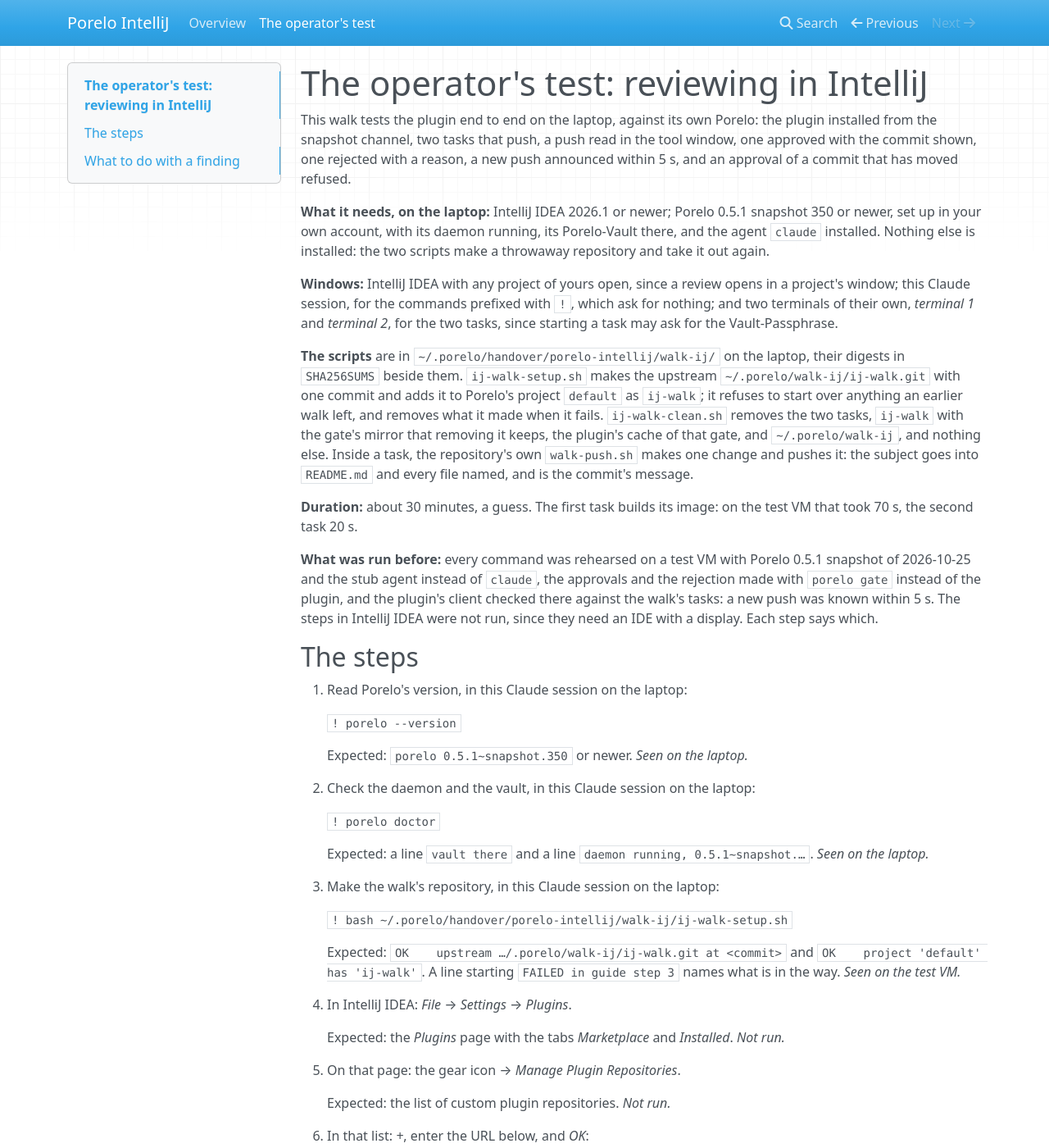
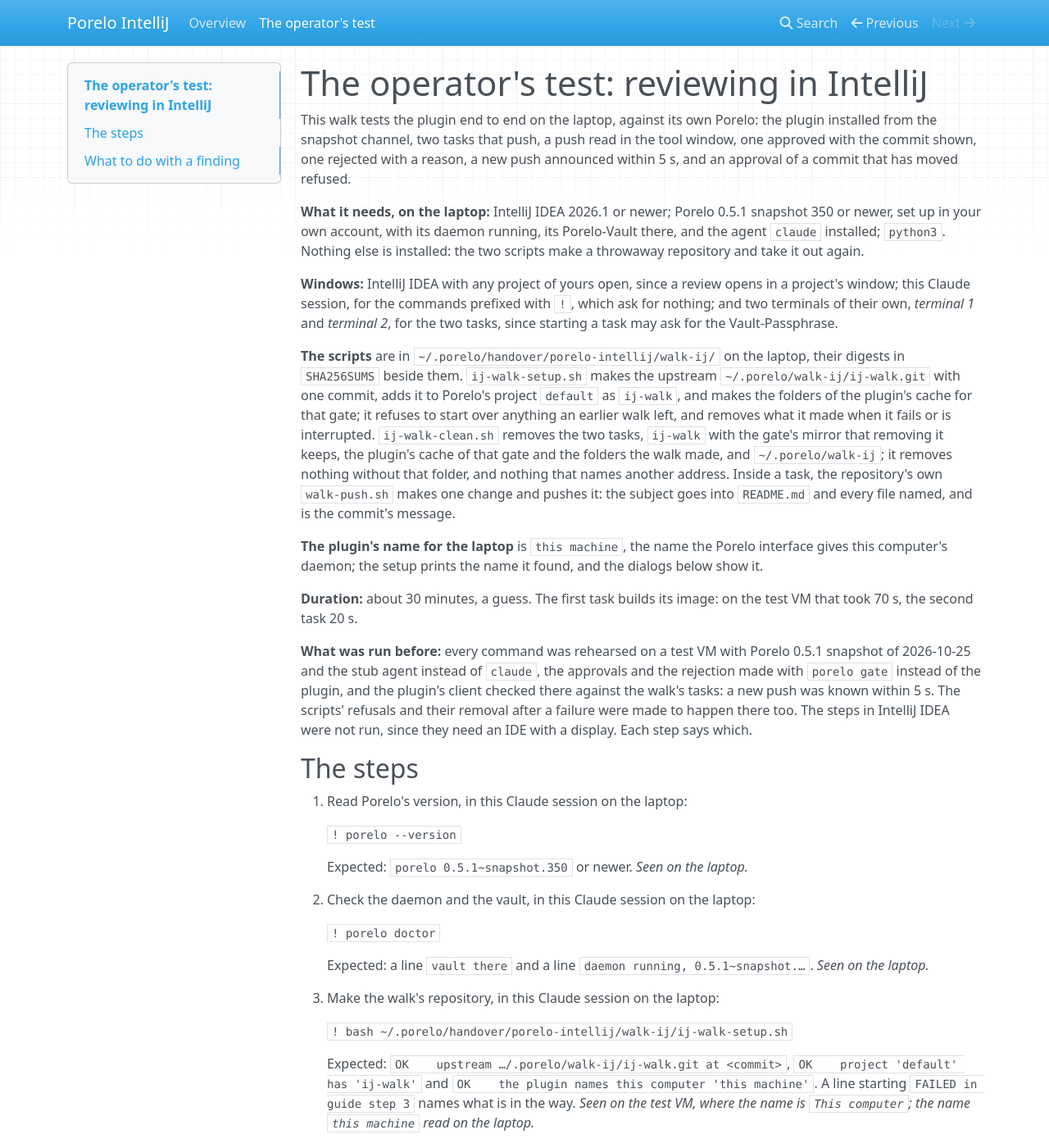
Before and after one commit to porelo-ai/porelo-intellij, an MkDocs documentation site: the page built from doc/operator-test.md, in a window 1280 px wide and 1400 px high. Shown: the whole window at 82% size. Built offline with MkDocs 1.6.1, drawn with Linux system fonts in a browser that asks for light colours; nearby versions of some CDN libraries; some of the changed text lies outside the part shown.

Commit message:
One action per step in the walk, with the laptop's machine name [skip ci]
Assisted-by: Claude Code, claude-opus-5-5

````diff
--- a/doc/operator-test.md
+++ b/doc/operator-test.md
@@ -5,28 +5,33 @@ snapshot channel, two tasks that push, a push read in the tool window, one appro
 rejected with a reason, a new push announced within 5 s, and an approval of a commit that has moved refused.
 
 **What it needs, on the laptop:** IntelliJ IDEA 2026.1 or newer; Porelo 0.5.1 snapshot 350 or newer, set up in your
-own account, with its daemon running, its Porelo-Vault there, and the agent `claude` installed. Nothing else is
-installed: the two scripts make a throwaway repository and take it out again.
+own account, with its daemon running, its Porelo-Vault there, and the agent `claude` installed; `python3`. Nothing
+else is installed: the two scripts make a throwaway repository and take it out again.
 
 **Windows:** IntelliJ IDEA with any project of yours open, since a review opens in a project's window; this Claude
 session, for the commands prefixed with `!`, which ask for nothing; and two terminals of their own, *terminal 1* and
 *terminal 2*, for the two tasks, since starting a task may ask for the Vault-Passphrase.
 
 **The scripts** are in `~/.porelo/handover/porelo-intellij/walk-ij/` on the laptop, their digests in `SHA256SUMS`
-beside them. `ij-walk-setup.sh` makes the upstream `~/.porelo/walk-ij/ij-walk.git` with one commit and adds it to
-Porelo's project `default` as `ij-walk`; it refuses to start over anything an earlier walk left, and removes what it
-made when it fails. `ij-walk-clean.sh` removes the two tasks, `ij-walk` with the gate's mirror that removing it
-keeps, the plugin's cache of that gate, and `~/.porelo/walk-ij`, and nothing else. Inside a task, the repository's
-own `walk-push.sh` makes one change and pushes it: the subject goes into `README.md` and every file named, and is
-the commit's message.
+beside them. `ij-walk-setup.sh` makes the upstream `~/.porelo/walk-ij/ij-walk.git` with one commit, adds it to
+Porelo's project `default` as `ij-walk`, and makes the folders of the plugin's cache for that gate; it refuses to
+start over anything an earlier walk left, and removes what it made when it fails or is interrupted.
+`ij-walk-clean.sh` removes the two tasks, `ij-walk` with the gate's mirror that removing it keeps, the plugin's cache
+of that gate and the folders the walk made, and `~/.porelo/walk-ij`; it removes nothing without that folder, and
+nothing that names another address. Inside a task, the repository's own `walk-push.sh` makes one change and pushes
+it: the subject goes into `README.md` and every file named, and is the commit's message.
+
+**The plugin's name for the laptop** is `this machine`, the name the Porelo interface gives this computer's daemon;
+the setup prints the name it found, and the dialogs below show it.
 
 **Duration:** about 30 minutes, a guess. The first task builds its image: on the test VM that took 70 s, the second
 task 20 s.
 
 **What was run before:** every command was rehearsed on a test VM with Porelo 0.5.1 snapshot of 2026-10-25 and the
 stub agent instead of `claude`, the approvals and the rejection made with `porelo gate` instead of the plugin, and the
-plugin's client checked there against the walk's tasks: a new push was known within 5 s. The steps in IntelliJ IDEA
-were not run, since they need an IDE with a display. Each step says which.
+plugin's client checked there against the walk's tasks: a new push was known within 5 s. The scripts' refusals and
+their removal after a failure were made to happen there too. The steps in IntelliJ IDEA were not run, since they need
+an IDE with a display. Each step says which.
 
 ## The steps
 
@@ -52,18 +57,27 @@ were not run, since they need an IDE with a display. Each step says which.
     ! bash ~/.porelo/handover/porelo-intellij/walk-ij/ij-walk-setup.sh
     ```
 
-    Expected: `OK    upstream …/.porelo/walk-ij/ij-walk.git at <commit>` and `OK    project 'default' has 'ij-walk'`. A
-    line starting `FAILED in guide step 3` names what is in the way. *Seen on the test VM.*
+    Expected: `OK    upstream …/.porelo/walk-ij/ij-walk.git at <commit>`, `OK    project 'default' has 'ij-walk'` and
+    `OK    the plugin names this computer 'this machine'`. A line starting `FAILED in guide step 3` names what is in
+    the way. *Seen on the test VM, where the name is `This computer`; the name `this machine` read on the laptop.*
 
-4. In IntelliJ IDEA: *File* → *Settings* → *Plugins*.
+4. In IntelliJ IDEA: *File* → *Settings*.
+
+    Expected: the *Settings* dialog. *Not run.*
+
+5. In *Settings*: click *Plugins* on the left.
 
     Expected: the *Plugins* page with the tabs *Marketplace* and *Installed*. *Not run.*
 
-5. On that page: the gear icon → *Manage Plugin Repositories*.
+6. On that page: the gear icon → *Manage Plugin Repositories*.
 
-    Expected: the list of custom plugin repositories. *Not run.*
+    Expected: the dialog *Custom Plugin Repositories*. *Not run.*
 
-6. In that list: *+*, enter the URL below, and *OK*:
+7. In that dialog: click *+*.
+
+    Expected: a field for a repository URL. *Not run.*
+
+8. In that field: enter this URL and confirm it with *OK*:
 
     ```
     https://fuinorg.jfrog.io/artifactory/porelo-dist-intellij/snapshots/latest/updatePlugins.xml
@@ -72,24 +86,37 @@ were not run, since they need an IDE with a display. Each step says which.
     Expected: the URL is in the list. *Not run.* The URL was read without an IDE: it names `org.fuin.porelo` at
     `0.5.0-SNAPSHOT.20` with `since-build="261"`.
 
-7. On the *Marketplace* tab: search *Porelo* and click *Install*.
+9. Close *Custom Plugin Repositories* with *OK*.
 
-    Expected: *Porelo* is installed; the button turns into *Installed* or *Restart IDE*. *Not run.*
+    Expected: the *Plugins* page again. *Not run.*
 
-8. On the *Installed* tab: find *Porelo*.
+10. On the *Marketplace* tab: search for *Porelo*.
+
+    Expected: *Porelo* in the results. *Not run.*
+
+11. At *Porelo*: click *Install*.
+
+    Expected: the button turns into *Installed* or *Restart IDE*. *Not run.*
+
+12. On the *Installed* tab: find *Porelo*.
 
     Expected: *Porelo* at `0.5.0-SNAPSHOT.20` or newer. *Not run.*
 
-9. Close *Settings* with *OK*, and restart the IDE if it asks.
+13. Close *Settings* with *OK*.
 
-    Expected: the IDE's window with your project. *Not run.*
+    Expected: the IDE's window with your project, or a question whether to restart the IDE. *Not run.*
 
-10. In IntelliJ IDEA: *View* → *Tool Windows* → *Porelo*.
+14. Only if the IDE asks: restart it.
+
+    Expected: the IDE's window with your project again. *Not run.*
+
+15. In IntelliJ IDEA: *View* → *Tool Windows* → *Porelo*.
 
     Expected: the tool window on the left, with nothing of `ij-walk`: *Nothing waits for review*, or the pushes of
-    your other projects. No line *The machines cannot be read*. *Not run.*
+    your other projects. A line *The machines cannot be read* may name `vm-drive`, the interface's other machine,
+    when it is off; it must not name `this machine`. *Not run.*
 
-11. Start task A, in terminal 1 on the laptop, in your home directory:
+16. Start task A, in terminal 1 on the laptop, in your home directory:
 
     ```
     porelo task start ij-walk-a -p default -r ij-walk --agent claude --attach shell
@@ -109,15 +136,17 @@ were not run, since they need an IDE with a display. Each step says which.
     within 5 s: a notice *Waits for review: First change of task A*, naming 1 far-reaching file. *The push seen on the
     test VM; the notice not run.*
 
-13. Start task B, in terminal 2 on the laptop, in your home directory, once task A's prompt is there:
+18. Start task B, in terminal 2 on the laptop, in your home directory, once task A's prompt is there:
 
     ```
     porelo task start ij-walk-b -p default -r ij-walk --agent claude --attach shell
     ```
 
-    Expected: the prompt `porelo[default/ij-walk-b] /workspace$`. *Seen on the test VM with `--agent stub`.*
+    Expected: the prompt `porelo[default/ij-walk-b] /workspace$`. *Seen on the test VM with `--agent stub`.* Two
+    tasks of one repository started at the same moment can leave the second without a gate, a fault of Porelo's,
+    which is why this waits for task A.
 
-14. Push from task B, in terminal 2 at the task's prompt:
+19. Push from task B, in terminal 2 at the task's prompt:
 
     ```
     bash walk-push.sh "First change of task B"
@@ -127,44 +156,48 @@ were not run, since they need an IDE with a display. Each step says which.
     IDEA, within 5 s: a notice *Waits for review: First change of task B*. *The push seen on the test VM; the notice
     not run.*
 
-15. In the *Porelo* tool window: click `ij-walk-a`.
+20. In the *Porelo* tool window: click `ij-walk-a`.
 
     Expected: a tab *ij-walk-a: First change of task A*, its header naming `ij-walk-a` and the first 12 digits of the
     commit; on the left `build.gradle.kts` first, marked far-reaching, then `README.md`; on the right IntelliJ's diff
     of the selected file. *Not run.* The daemon's ranking was seen on the test VM: `build.gradle.kts` first, *a build
     script: it runs on every build*.
 
-16. In that tab: click *Approve*.
+21. In that tab: click *Approve*.
 
-    Expected: a dialog *Forward First change of task A (commit <40 digits>) from default / ij-walk on This computer
+    Expected: a dialog *Forward First change of task A (commit <40 digits>) from default / ij-walk on this machine
     onto the branch:*, with `porelo/ij-walk-a` filled in; the commit begins with the 12 digits of the header.
     *Not run.*
 
-17. In that dialog: click *OK*.
+22. In that dialog: click *OK*.
 
     Expected: a notice *Forwarded …*; `ij-walk-a` leaves the tool window. *Not run.*
 
-18. Read what arrived upstream, in this Claude session on the laptop:
+23. Read what arrived upstream, in this Claude session on the laptop:
 
     ```
     ! git -C ~/.porelo/walk-ij/ij-walk.git log -1 --format='%H %s' porelo/ij-walk-a
     ```
 
-    Expected: the 40 digits the dialog of step 16 showed, and *First change of task A*. *Seen on the test VM.*
+    Expected: the 40 digits the dialog of step 21 showed, and *First change of task A*. *Seen on the test VM.*
 
-19. In the *Porelo* tool window: click `ij-walk-b`.
+24. In the *Porelo* tool window: click `ij-walk-b`.
 
     Expected: a tab *ij-walk-b: First change of task B*. *Not run.*
 
-20. In that tab: click *Reject*.
+25. In that tab: click *Reject*.
 
     Expected: a dialog *Why is … rejected? The task that pushed it is told.* *Not run.*
 
-21. In that dialog: type `Keep the readme as it is.` and click *OK*.
+26. In that dialog: type `Keep the readme as it is.`
+
+    Expected: the text in the dialog's field. *Not run.*
+
+27. In that dialog: click *OK*.
 
     Expected: a notice *Rejected; its task was told*; `ij-walk-b` leaves the tool window. *Not run.*
 
-22. Read task B's inbox, in terminal 2 at the task's prompt:
+28. Read task B's inbox, in terminal 2 at the task's prompt:
 
     ```
     cat /run/porelo/mail/inbox/new/*.json
@@ -190,45 +223,44 @@ were not run, since they need an IDE with a display. Each step says which.
     IDEA, within 5 s, counted from that line: a notice *Waits for review: Second change of task B*. *The push seen on
     the test VM, and the plugin's client knew such a push there within 5 s; the notice not run.*
 
-25. In the *Porelo* tool window: click `ij-walk-b`.
+31. In the *Porelo* tool window: click `ij-walk-b`.
 
-    Expected: a tab *ij-walk-b: Second change of task B*, its header naming the commit's first 12 digits. Keep the
+    Expected: a tab *ij-walk-b: Second change of task B*, its header naming the commit's first 12 digits. Leave the
     tab open. *Not run.*
 
-26. Move task B's push to another commit, in terminal 2 at the task's prompt:
+32. Move task B's push to another commit, in terminal 2 at the task's prompt:
 
     ```
     bash walk-push.sh "Third change of task B"
     ```
 
-    Expected in terminal 2: `   <old>..<new>  HEAD -> refs/porelo/incoming/ij-walk-b`. Expected in IntelliJ IDEA: no
-    notice within seconds, since a push that only moves changes no count in the daemon's stream; within a minute, at
-    the plugin's own read, a notice *Waits for review: Third change of task B*. *The push seen on the test VM; the
-    notice not run.*
+    Expected in terminal 2: `   <old>..<new>  HEAD -> refs/porelo/incoming/ij-walk-b`. Expected in IntelliJ IDEA: a
+    notice *Waits for review: Third change of task B* only at the plugin's own read, once a minute, so within 60 s;
+    the daemon's stream shows a moved push by no count. *The push seen on the test VM; the notice not run.*
 
-27. In the tab of step 25: click *Approve*.
+33. In the tab of step 31: click *Approve*.
 
     Expected: the dialog names the commit of *Second change of task B*, the one the tab shows. *Not run.*
 
-28. In that dialog: click *OK*.
+34. In that dialog: click *OK*.
 
     Expected: an error notice *Approving ij-walk-b failed: ij-walk-b moved from <old> to <new> after it was shown;
     nothing was forwarded*, and the tab closes. *Not run.* The daemon's refusal was seen on the test VM: *moved since
     it was reviewed … nothing was forwarded*.
 
-29. In the *Porelo* tool window: click `ij-walk-b`.
+35. In the *Porelo* tool window: click `ij-walk-b`.
 
     Expected: a tab *ij-walk-b: Third change of task B*, its header naming the first 12 digits of `<new>`. *Not run.*
 
-30. In that tab: click *Approve*.
+36. In that tab: click *Approve*.
 
     Expected: the dialog names the commit `<new>`. *Not run.*
 
-31. In that dialog: click *OK*.
+37. In that dialog: click *OK*.
 
     Expected: a notice *Forwarded …*; `ij-walk-b` leaves the tool window. *Not run.*
 
-32. Read what arrived upstream, in this Claude session on the laptop:
+38. Read what arrived upstream, in this Claude session on the laptop:
 
     ```
     ! git -C ~/.porelo/walk-ij/ij-walk.git log -3 --format='%h %s' porelo/ij-walk-b
@@ -245,8 +277,8 @@ were not run, since they need an IDE with a display. Each step says which.
 
     Expected: `removed   porelo-default-ij-walk-a`, `removed   porelo-default-ij-walk-b`, and
     `OK    the walk's tasks, the repository 'ij-walk' and …/.porelo/walk-ij are gone`; the task shells in terminals 1
-    and 2 end. A line starting `FAILED in guide step 33` names what is left. *Seen on the test VM, the shells ending
-    not.*
+    and 2 end. A line starting `FAILED in guide step 39` names what is left, and running it again tries again.
+    *Seen on the test VM, the shells ending not.*
 
 ## What to do with a finding
 
````
Also changed, not shown: other parts of doc/operator-test.md (+4 -4 lines).
